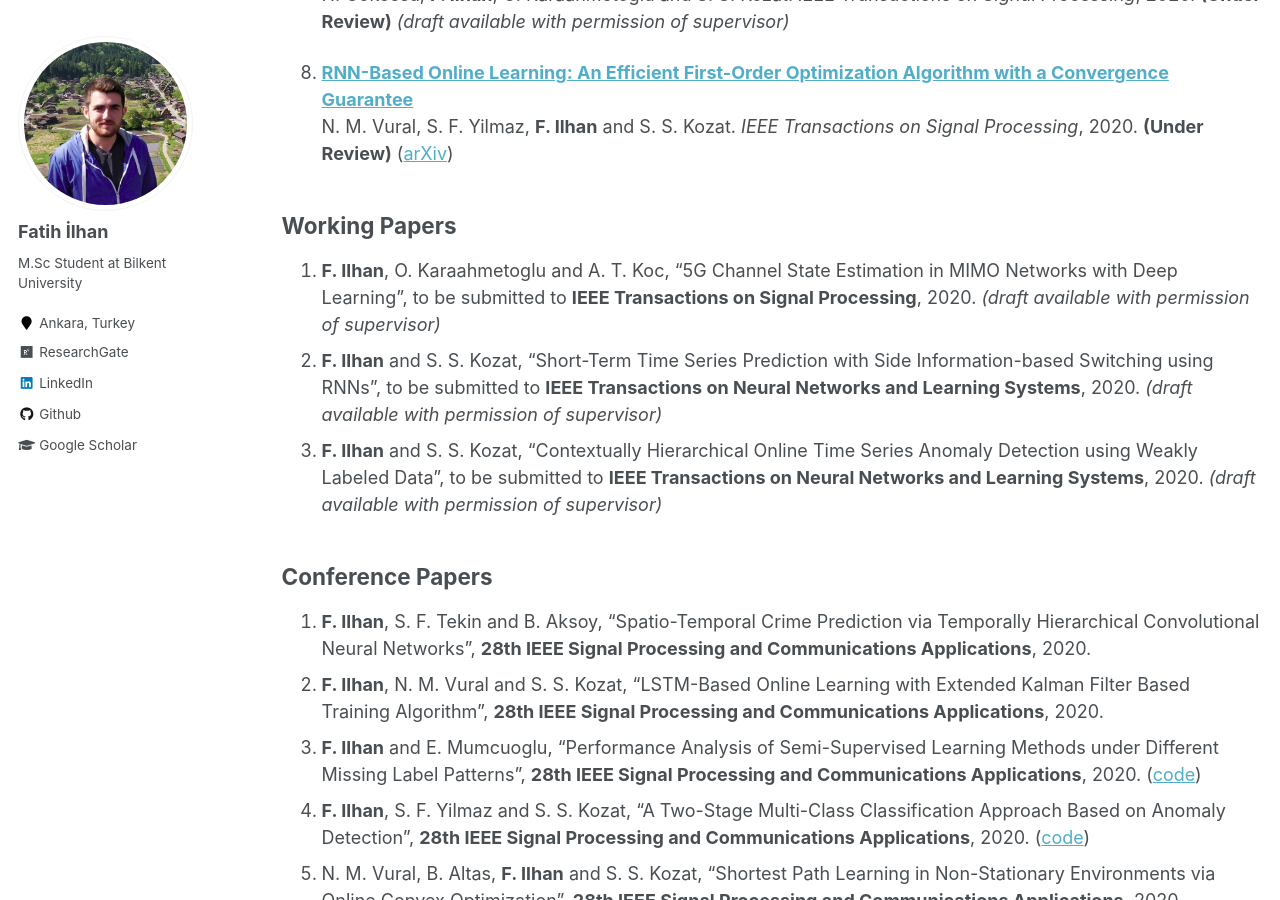
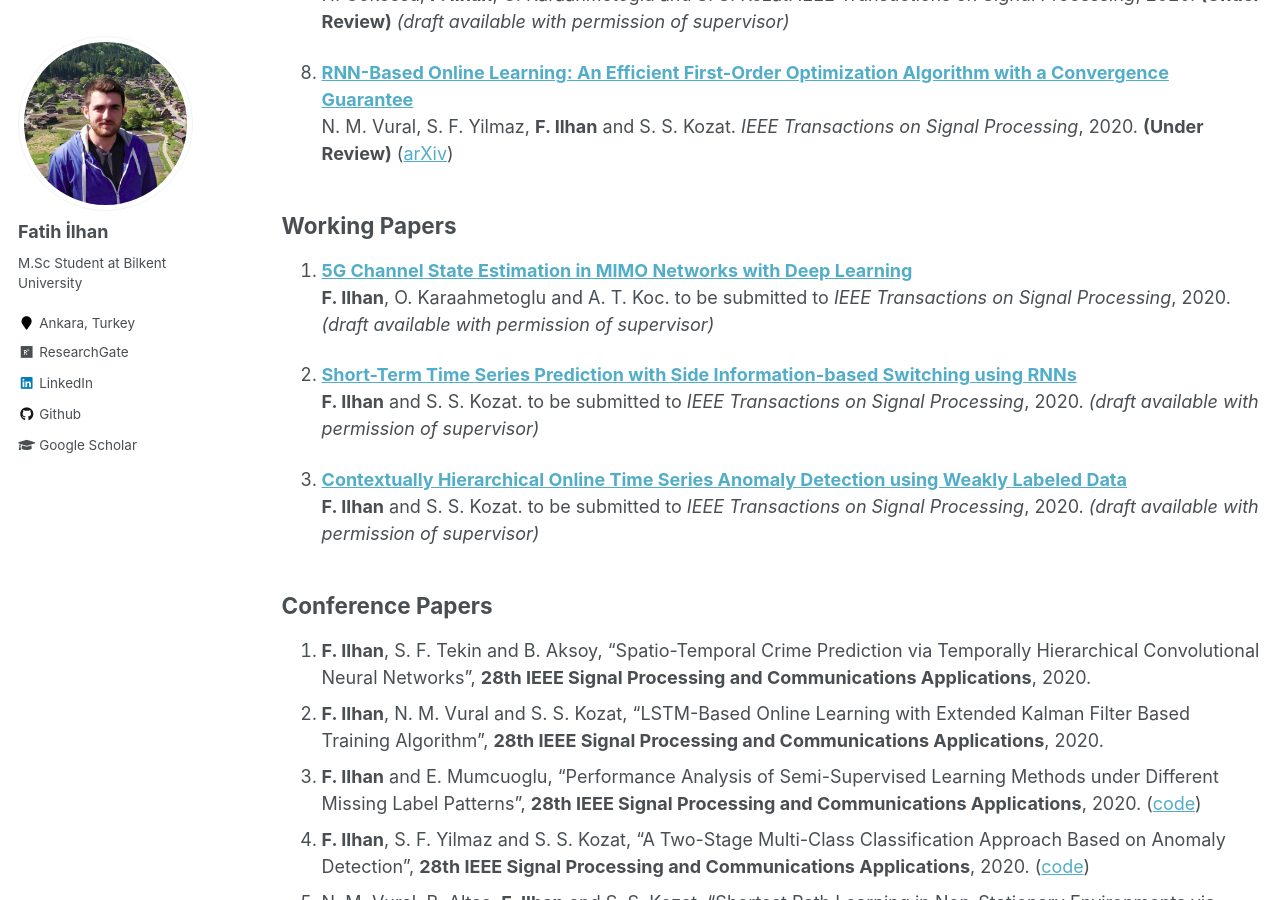
Before and after one commit to fatih-ilhan/fatih-ilhan.github.io, a Jekyll site: the page built from _pages/publications.md, in a window 1280 px wide and 900 px high, scrolled down 1088 px. Built offline with Jekyll 4.4.1, drawn with Linux system fonts in a browser that asks for light colours.

Commit message:
update about.md

```diff
--- a/_pages/publications.md
+++ b/_pages/publications.md
@@ -46,9 +46,17 @@ N. M. Vural, S. F. Yilmaz, **F. Ilhan** and S. S. Kozat.
 
 ## Working Papers
 
-1.  **F. Ilhan**, O. Karaahmetoglu and A. T. Koc, "5G Channel State Estimation in MIMO Networks with Deep Learning", to be submitted to **IEEE Transactions on Signal Processing**, 2020\. _(draft available with permission of supervisor)_
-2.  **F. Ilhan** and S. S. Kozat, "Short-Term Time Series Prediction with Side Information-based Switching using RNNs", to be submitted to **IEEE Transactions on Neural Networks and Learning Systems**, 2020\. _(draft available with permission of supervisor)_
-3.  **F. Ilhan** and S. S. Kozat, "Contextually Hierarchical Online Time Series Anomaly Detection using Weakly Labeled Data", to be submitted to **IEEE Transactions on Neural Networks and Learning Systems**, 2020\. _(draft available with permission of supervisor)_
+1. <b>[5G Channel State Estimation in MIMO Networks with Deep Learning](http://fatih-ilhan.github.io/publications/MIMO)</b><br>
+<b>F. Ilhan</b>, O. Karaahmetoglu and A. T. Koc.
+to be submitted to <i>IEEE Transactions on Signal Processing</i>, 2020. _(draft available with permission of supervisor)_
+
+2. <b>[Short-Term Time Series Prediction with Side Information-based Switching using RNNs](http://fatih-ilhan.github.io/publications/STTSP)</b><br>
+<b>F. Ilhan</b> and S. S. Kozat.
+to be submitted to <i>IEEE Transactions on Signal Processing</i>, 2020. _(draft available with permission of supervisor)_
+
+3. <b>[Contextually Hierarchical Online Time Series Anomaly Detection using Weakly Labeled Data](http://fatih-ilhan.github.io/publications/HOTSAD)</b><br>
+<b>F. Ilhan</b> and S. S. Kozat.
+to be submitted to <i>IEEE Transactions on Signal Processing</i>, 2020. _(draft available with permission of supervisor)_
 
 
 ## Conference Papers
```
